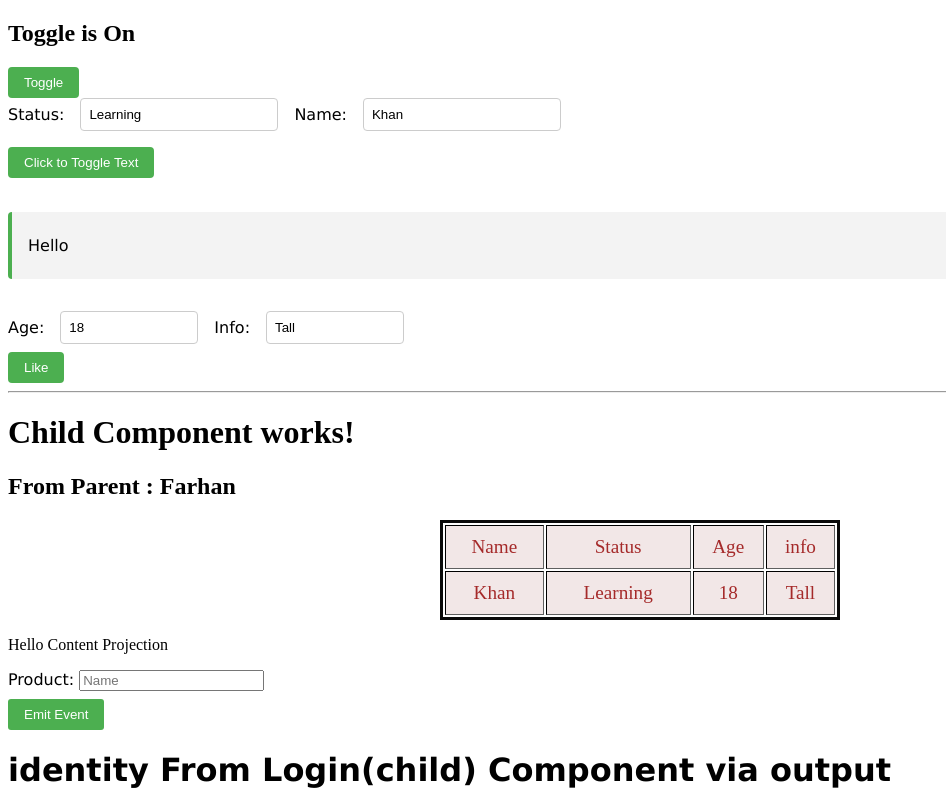
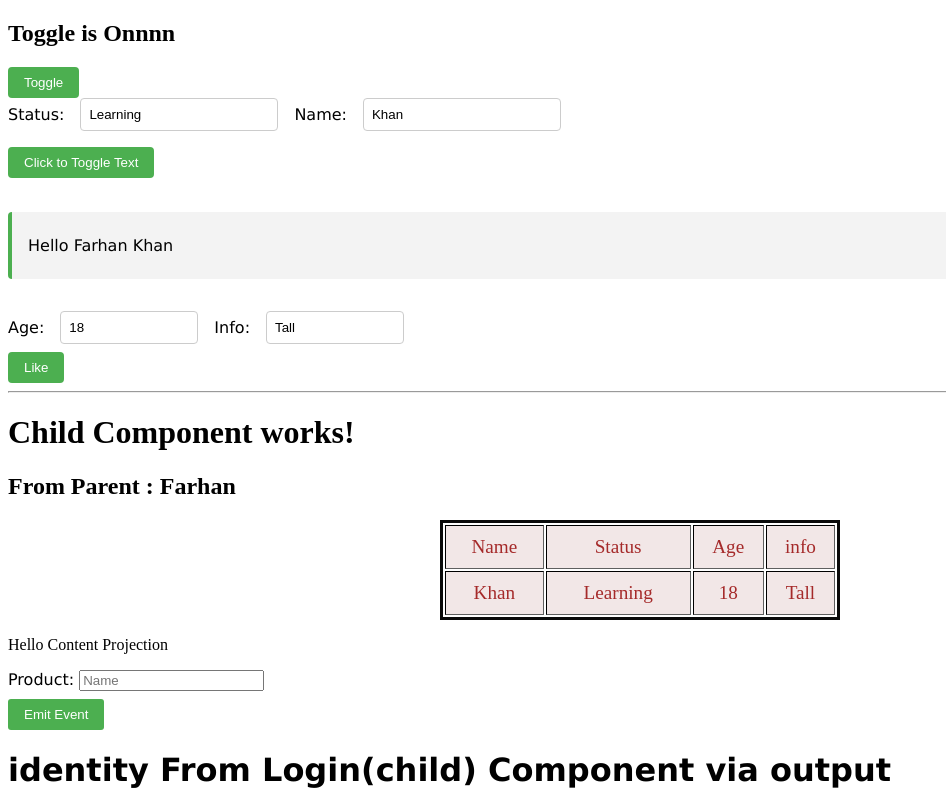
Before and after one commit to farhankhan112233/Angular-Practice-Learning, an Angular app in the folder my-app/: page / in a window 1280 px wide. Both pictures are taken after a click on the button "Click to Toggle Text". Shown: the top 800 px of the page, without its empty margins (0-946 px from the left). Built offline with nearby package versions, Linux system fonts and the light colour scheme.

Commit message:
pipes cchanged

```diff
--- a/my-app/src/app/AppComponent/app.html
+++ b/my-app/src/app/AppComponent/app.html
@@ -1,5 +1,5 @@
 <ng-container *ngIf="toggel; else ngTemplate">
-  <h2>Toggle is On</h2>
+  <h2>Toggle is Onnnn</h2>
 </ng-container>
 <ng-template #ngTemplate>
   <h2>Toggle is off</h2>
@@ -15,7 +15,7 @@
 <button (click)="show()">Click to Toggle Text</button><br />
 
 <div [hidden]="info.display" class="hide">
-  <p>Hello</p>
+  <p>Hello Farhan Khan</p>
 </div>
 <div class="two way">
   Age:
--- a/my-app/src/app/AppComponent/app.ts
+++ b/my-app/src/app/AppComponent/app.ts
@@ -5,6 +5,7 @@ import { FormsModule } from '@angular/forms';
 import { ApiServiceTs } from '../Services/api.service.ts.js';
 import { Observable } from 'rxjs';
 import { RouterOutlet } from '@angular/router';
+import { Router } from 'express';
 
 @Component({
   selector: 'app-component',
```
